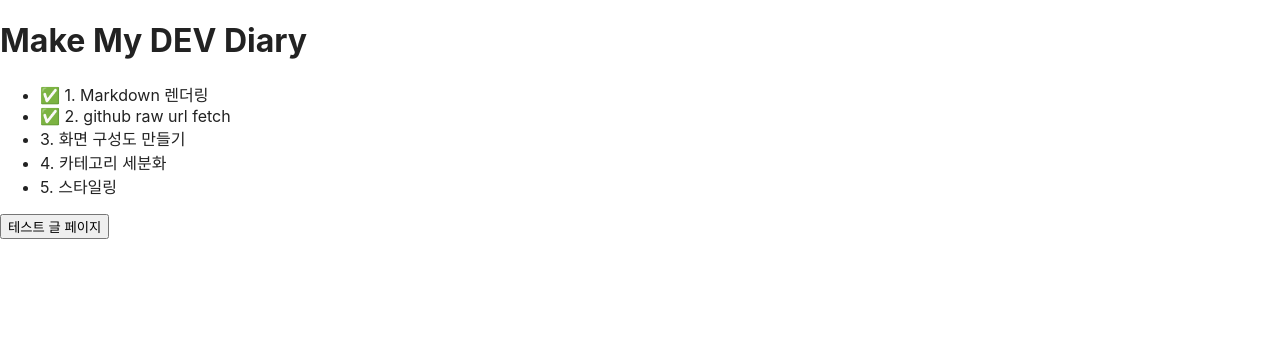
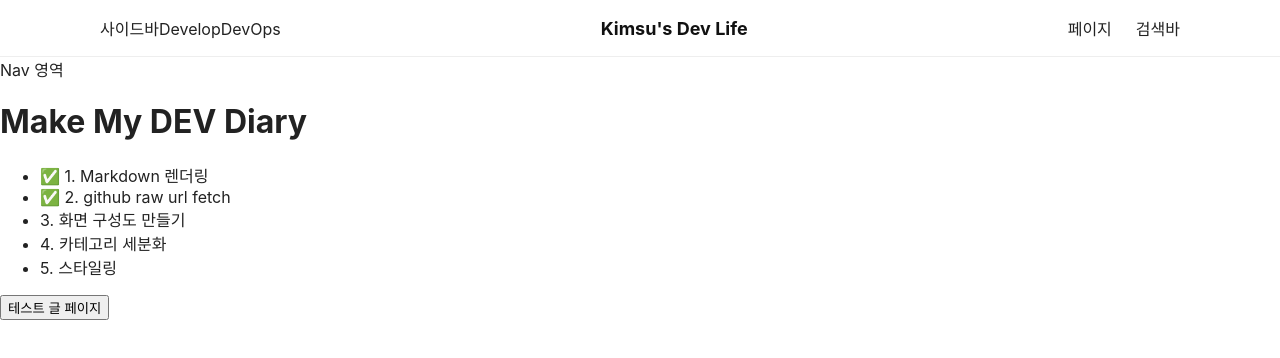
Before and after one commit to Kimsu10/my-dev-life, a React (Create React App) app: page / in a window 1280 px wide. Shown: the top 358 px of the page. Built offline with nearby package versions, Linux system fonts and the light colour scheme.

Commit message:
feat: add header structure

```diff
--- /dev/null
+++ b/src/Components/header/Header.jsx
@@ -0,0 +1,27 @@
+import "../../style/header/header.css";
+
+const Header = () => {
+  return (
+    <header className="header">
+      <div className="header-inner">
+        <div className="header-left">
+          <span className="sidebar">사이드바</span>
+          <span>Develop</span>
+          <span>DevOps</span>
+        </div>
+        <div className="header-middle">
+          <a href="/" className="logo">
+            Kimsu's Dev Life
+          </a>
+        </div>
+
+        <nav className="header-right">
+          <span>페이지</span>
+          <span>검색바</span>
+        </nav>
+      </div>
+    </header>
+  );
+};
+
+export default Header;
--- /dev/null
+++ b/src/Components/nav/Nav.jsx
@@ -0,0 +1,9 @@
+const Nav = () => {
+  return (
+    <div div className="">
+      Nav 영역
+    </div>
+  );
+};
+
+export default Nav;
--- a/src/pages/Home.jsx
+++ b/src/pages/Home.jsx
@@ -1,10 +1,14 @@
 import { useNavigate } from "react-router-dom";
+import Header from "../Components/header/Header";
+import Nav from "../Components/nav/Nav";
 
 const Home = () => {
   const navigate = useNavigate();
 
   return (
     <>
+      <Header />
+      <Nav />
       <h1>Make My DEV Diary</h1>
       <ul>
         <li>✅ 1. Markdown 렌더링 </li>
--- /dev/null
+++ b/src/style/header/header.css
@@ -0,0 +1,55 @@
+.header {
+  position: sticky;
+  top: 0;
+  z-index: 1000;
+
+  background-color: rgba(255, 255, 255, 0.95);
+  backdrop-filter: blur(6px);
+
+  border-bottom: 1px solid #eee;
+}
+
+.header-inner {
+  max-width: 1080px;
+  height: 56px;
+  margin: 0 auto;
+  padding: 0 24px;
+
+  display: flex;
+  align-items: center;
+  justify-content: space-between;
+}
+
+/* 왼쪽 로고 */
+.logo {
+  font-size: 18px;
+  font-weight: 700;
+  color: #111;
+  text-decoration: none;
+}
+
+/* 오른쪽 메뉴 */
+.header-right {
+  display: flex;
+  gap: 24px;
+}
+
+.header-right a {
+  font-size: 14px;
+  color: #555;
+  text-decoration: none;
+  transition: color 0.15s ease;
+}
+
+.header-right a:hover {
+  color: #000;
+}
+
+.header.scrolled {
+  box-shadow: 0 2px 6px rgba(0, 0, 0, 0.05);
+}
+
+body.dark .header {
+  background-color: rgba(20, 20, 20, 0.95);
+  border-bottom-color: #333;
+}
```
Also changed, not shown: src/style/nav/nav.css (added).
